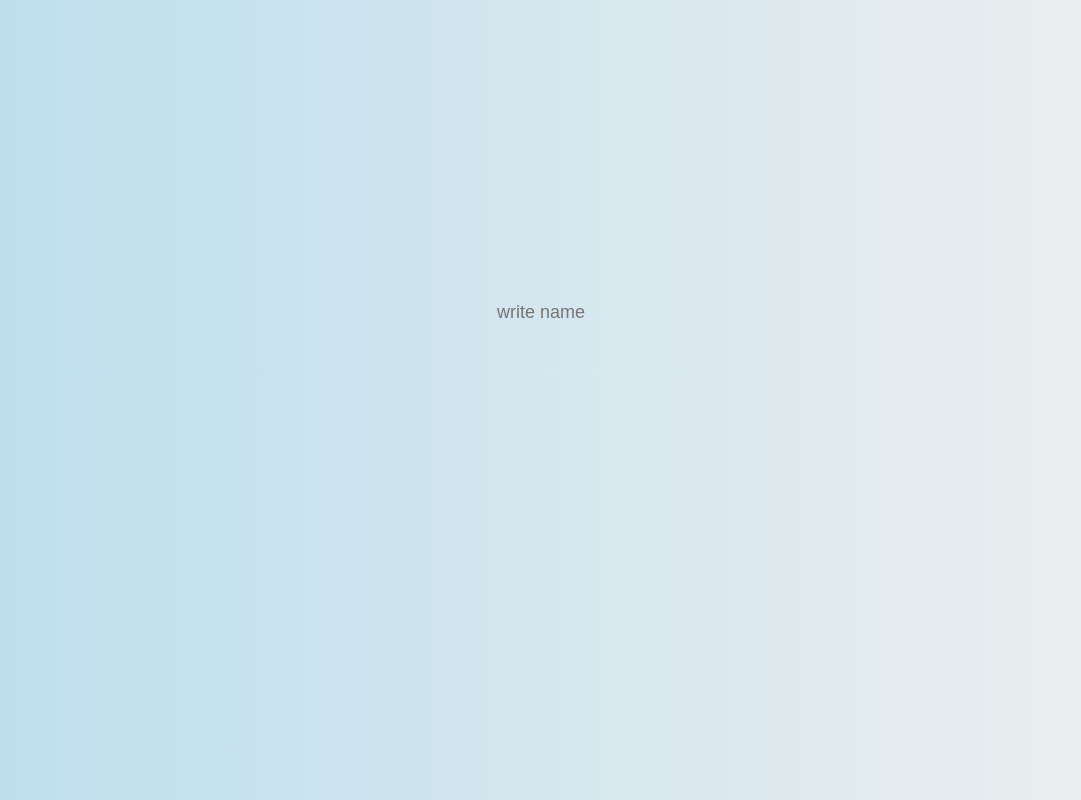
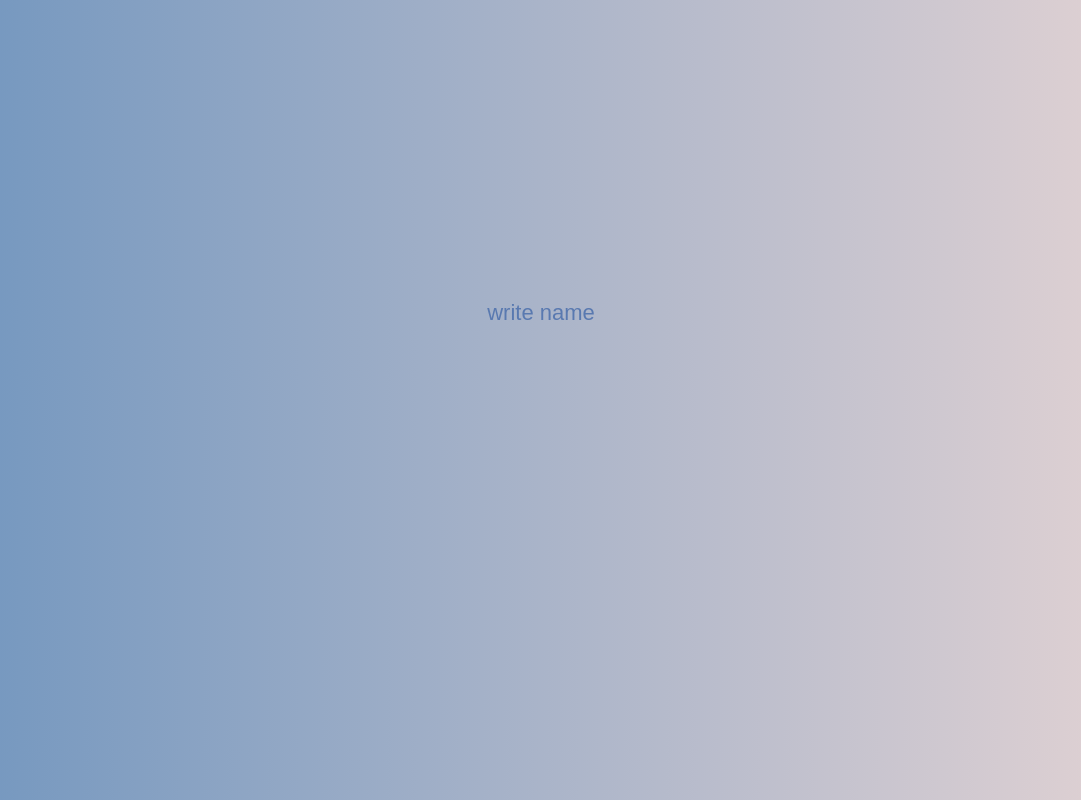
Before and after one commit to spliatz/genderize, a React app: page / in a window 1280 px wide. Shown: the whole page, without its empty margins (99-1180 px from the left). Built offline with nearby package versions, Linux system fonts and the light colour scheme.

Commit message:
minor style  amendments

```diff
--- a/src/components/form/form.scss
+++ b/src/components/form/form.scss
@@ -14,15 +14,20 @@
   -webkit-box-align: center;
   -ms-flex-align: center;
   align-items: center;
-
 }
 
 .form-input {
   outline: none;
   text-align: center;
-  font-size: 18px;
   height: 25px;
   background: rgba(255,255,255,0);
   border: none;
   margin-bottom: 50px;
+  font-size: 22px;
+
+
+  &::placeholder {
+    color: #5979b0;
+    font-size: 22px;
+  }
 }
--- a/src/components/gender-field/gender-field.scss
+++ b/src/components/gender-field/gender-field.scss
@@ -1,5 +1,5 @@
 .gender-field {
-  font-size: 22px;
+  font-size: 40px;
   font-family: "SF Pro Display", sans-serif;
   color: #99CCCC;
   text-align: center;
--- a/src/container/genderize/genderize.scss
+++ b/src/container/genderize/genderize.scss
@@ -7,9 +7,7 @@
 }
 
 body {
-  background: -webkit-gradient(linear, left top, right top, from(#b9deed), to(#efefef));
-  background: -o-linear-gradient(left, #b9deed, #efefef);
-  background: linear-gradient(90deg, #b9deed, #efefef);
+  background: linear-gradient(90deg, #6e94be, #e5d4d4);
   overflow: hidden;
 }
 
```
